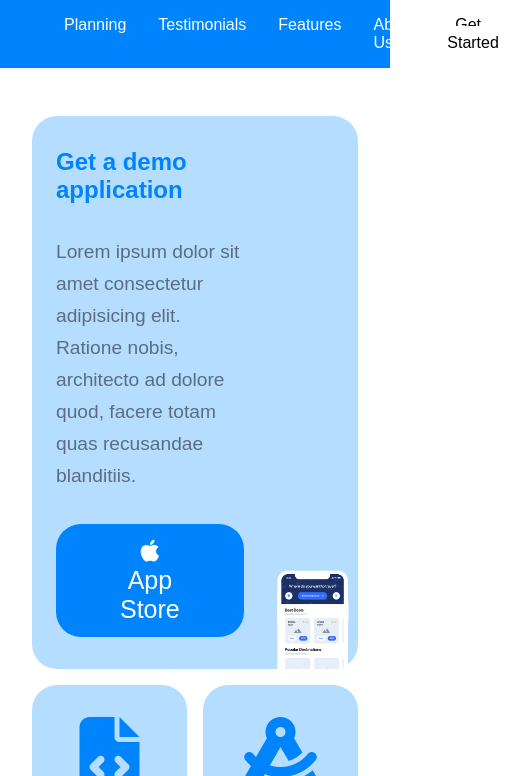
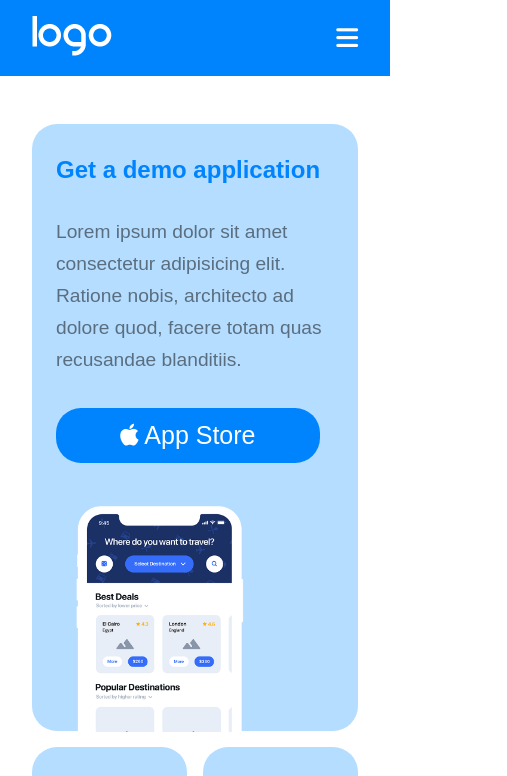
Before and after one commit to SalvatoreBono/htmlcss-responsive-layout, a plain HTML site: page index.html in a window 390 px wide. Shown: the top 776 px of the page, 507 px wide, since content can reach past the window. Drawn offline with Linux system fonts and the light colour scheme.

Commit message:
Risoluzione problema phone

```diff
--- a/css/style.css
+++ b/css/style.css
@@ -255,11 +255,38 @@ img {
     background-color: rgb(54, 54, 54);
 }
 
+.menu-bar-hide {
+    display: none;
+}
+
 @media screen and (max-width: 768px) {
     .padding-mobile {
         padding-left: 2rem;
         padding-right: 2rem;
     }
+
+    .hide-mobile {
+        display: none;
+    }
+
+    .menu-bar {
+        display: inline-block;
+        font-size: 25px;
+    }
+
+    .column {
+        flex-direction: column;
+    }
+
+    .no-padding-bottom {
+        padding-bottom: 0;
+    }
+
+    .no-position {
+        position: relative;
+        bottom: -5px;
+        width: 75%;
+    }
 }
 
 @media screen and (max-width: 576px) {}
--- a/index.html
+++ b/index.html
@@ -19,7 +19,11 @@
         <div class="padding-mobile nav-container container">
           <div class="nav-left"><img src="img/logo.png" alt="" /></div>
           <div class="nav-right">
-            <ul class="flex">
+            <i
+              class="menu-bar-hide menu-bar fa-solid fa-bars"
+              style="color: #ffffff"
+            ></i>
+            <ul class="flex hide-mobile">
               <li><a href="#">Planning</a></li>
               <li><a href="#">Testimonials</a></li>
               <li><a href="#">Features</a></li>
@@ -34,9 +38,9 @@
       <!-- First row -->
       <section class="section">
         <div class="container gap hero flex wrap padding-mobile">
-          <div class="container-padding col col-2-3 flex bg-blue">
+          <div class="container-padding col col-2-3 flex bg-blue column">
             <div class="col-1-2">
-              <div class="card card-top-left">
+              <div class="card card-top-left no-padding-bottom">
                 <h2 class="h2-blue">Get a demo application</h2>
                 <p class="text-padding p-hero">
                   Lorem ipsum dolor sit amet consectetur adipisicing elit.
@@ -49,8 +53,8 @@
                 </button>
               </div>
             </div>
-            <div class="col-1-2 card container-card-custom">
-              <img class="card-custom" src="img/phone.png" alt="" />
+            <div class="col-1-2 card no-padding-bottom container-card-custom">
+              <img class="card-custom no-position" src="img/phone.png" alt="" />
             </div>
           </div>
           <div class="col col-1-3 bg-blue">
```
